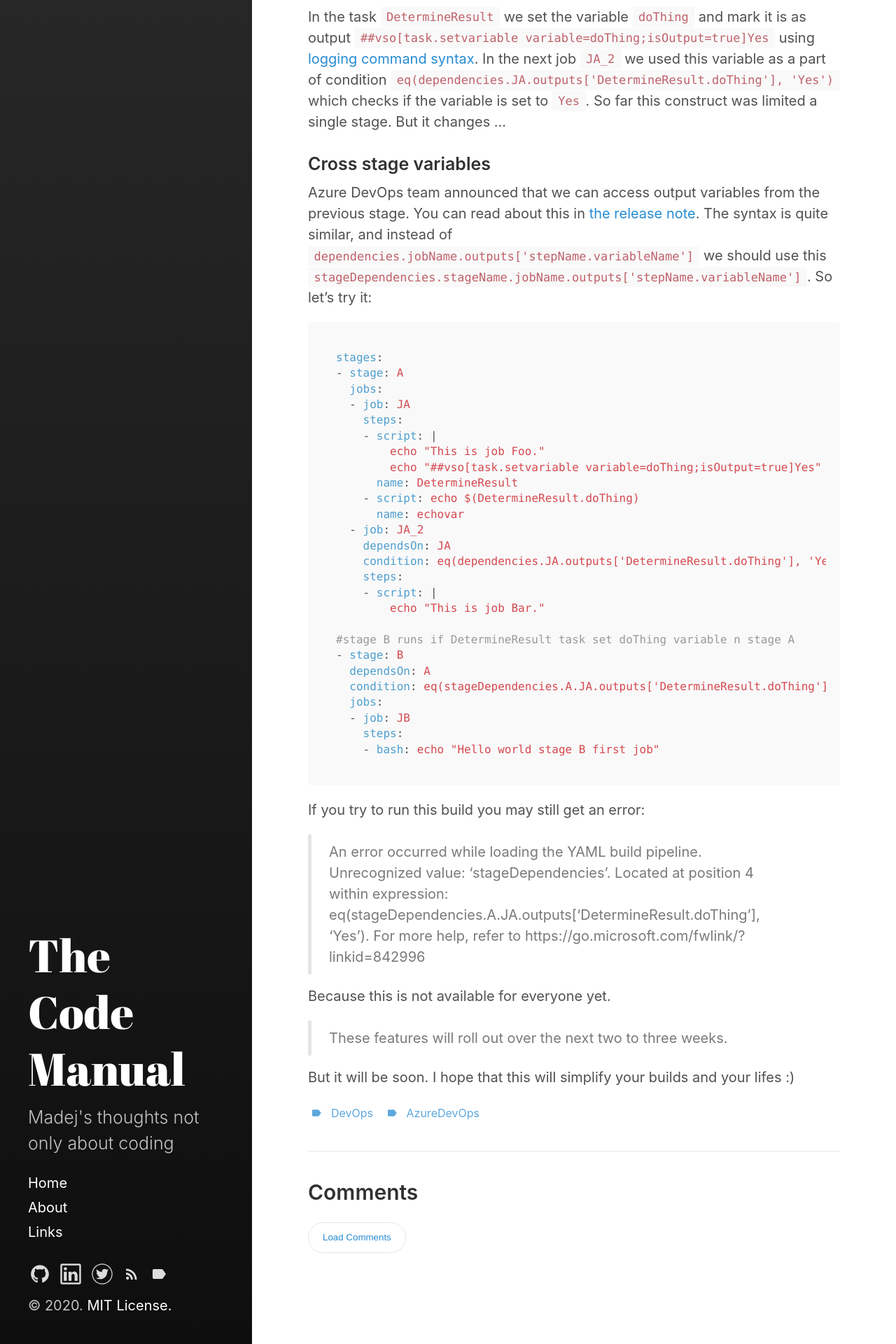
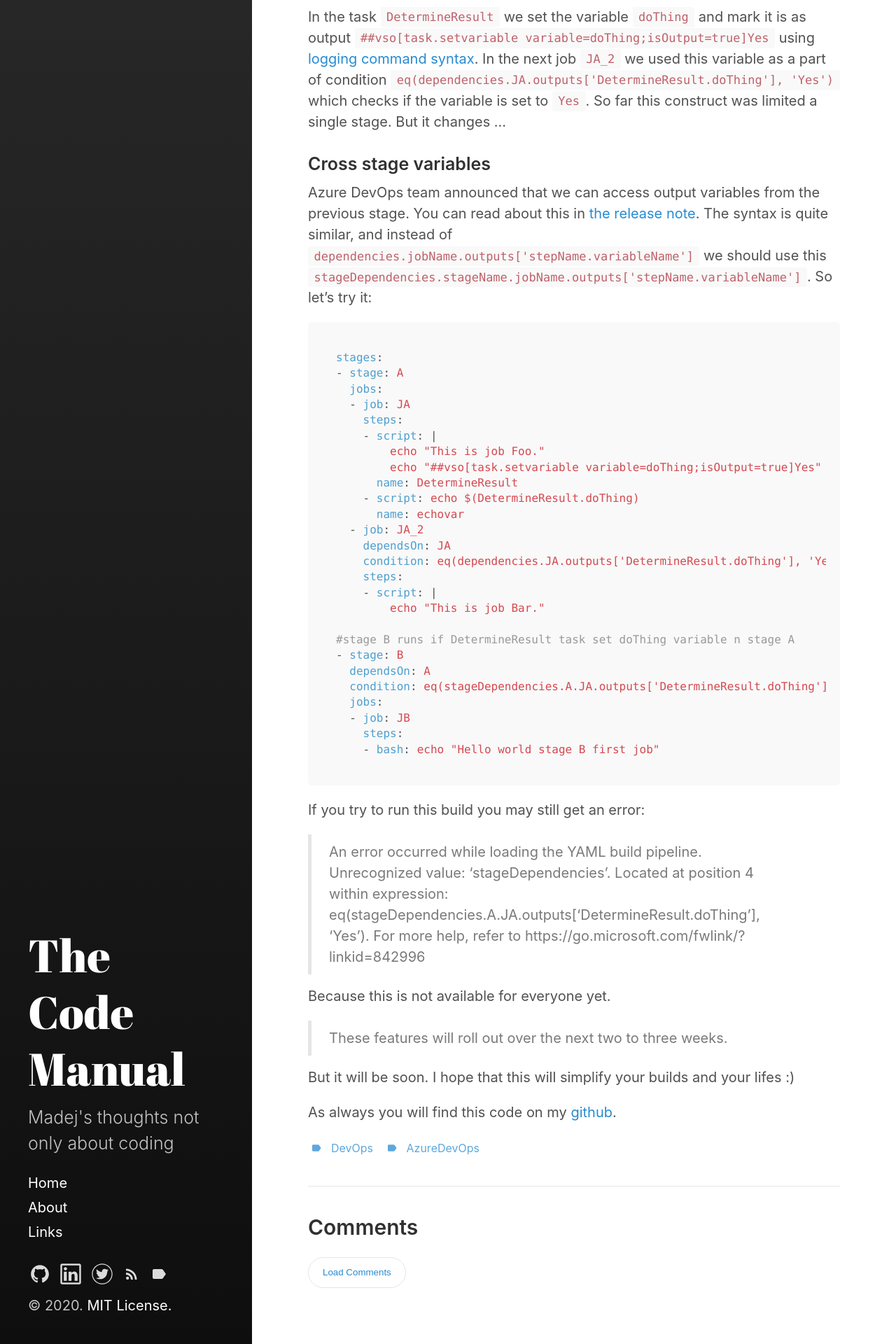
Before and after one commit to kmadof/kmadof.github.io, a Jekyll site: the page built from _posts/2020-05-05-Cross-stage-variables.md, in a window 1280 px wide. Shown: the part 842-2762 px from the top of the page at 70% size. Built offline with Jekyll 4.4.1, drawn with Linux system fonts in a browser that asks for light colours.

Commit message:
Added link to github in article Cross stage variables

```diff
--- a/_posts/2020-05-05-Cross-stage-variables.md
+++ b/_posts/2020-05-05-Cross-stage-variables.md
@@ -74,3 +74,5 @@
 > These features will roll out over the next two to three weeks.
 
 But it will be soon. I hope that this will simplify your builds and your lifes :)
+
+As always you will find this code on my [github](https://github.com/kmadof/devops-manual/tree/master/cross-stage-variables).
```
